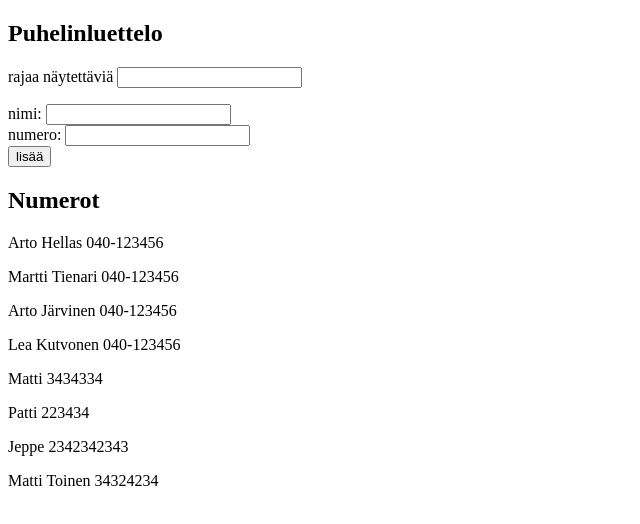
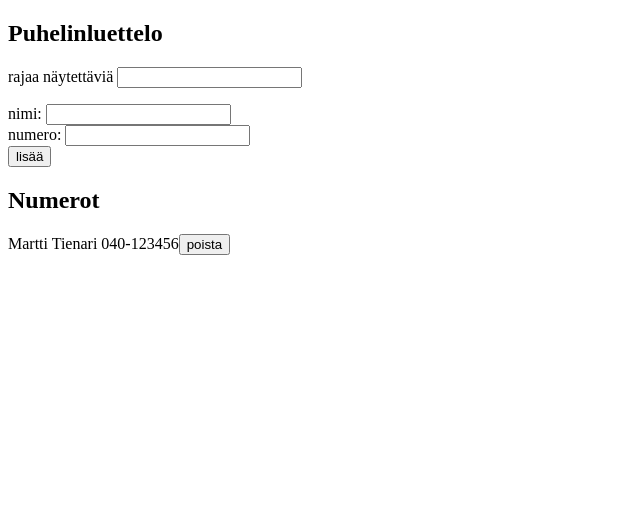
Before and after one commit to MAhoMaha12112017/TestiRepo, a React (Create React App) app: page / in a window 1280 px wide. Shown: the top 524 px of the page, without its empty margins (0-640 px from the left). Built offline with nearby package versions, Linux system fonts and the light colour scheme; data requests are answered from the project's data file.

Commit message:
Persons.js deleted, moved to Person/Add-components.

```diff
--- a/db.json
+++ b/db.json
@@ -1,44 +1,9 @@
 {
   "persons": [
-    {
-      "name": "Arto Hellas",
-      "number": "040-123456",
-      "id": 1
-    },
     {
       "name": "Martti Tienari",
       "number": "040-123456",
       "id": 2
-    },
-    {
-      "name": "Arto Järvinen",
-      "number": "040-123456",
-      "id": 3
-    },
-    {
-      "name": "Lea Kutvonen",
-      "number": "040-123456",
-      "id": 4
-    },
-    {
-      "name": "Matti",
-      "number": "3434334",
-      "id": 5
-    },
-    {
-      "name": "Patti",
-      "number": "223434",
-      "id": 6
-    },
-    {
-      "name": "Jeppe",
-      "number": "2342342343",
-      "id": 7
-    },
-    {
-      "name": "Matti Toinen",
-      "number": "34324234",
-      "id": 8
     }
   ]
 }
--- a/src/App.js
+++ b/src/App.js
@@ -1,8 +1,7 @@
 import React from 'react';
 import AddForm from './components/AddForm';
-import Persons from './components/Persons';
-// import axios from 'axios';
-import personService from './services/persons';
+import Person from './components/Person';
+import personService from './services/persons'; // includes axios
 
 class App extends React.Component {
   constructor(props) {
@@ -70,6 +69,18 @@ class App extends React.Component {
     });
   }
 
+  deletePerson = (e) => {
+    const result = window.confirm(`Poistetaanko ${e.target.value}?`);
+    console.log(e.target.value)
+    if (result) {
+      personService.deletePerson(e.target.value);
+    }
+    const filteredPersons = this.state.persons.filter((person) => person.id !== e.target.value);
+    this.setState({
+      persons: filteredPersons
+    });
+  }
+
   render() {
     return (
       <div>
@@ -83,7 +94,10 @@ class App extends React.Component {
           addPerson={this.addPerson}
         />
         <h2>Numerot</h2>
-        <Persons persons={this.state.persons} filterText={this.state.filterText}/>
+        {this.state.persons
+          .filter((person) => person.name.indexOf(this.state.filterText) !== -1)
+          .map((person) => <Person person={person} key={person.name} deletePerson={this.deletePerson}/>)
+        }
       </div>
     )
   }
--- a/src/components/Person.js
+++ b/src/components/Person.js
@@ -1,5 +1,13 @@
 import React from 'react';
 
-const Person = ({person}) =>  <p key={person.name}>{person.name} {person.number}</p>
+// const Person = ({person, deletePerson}) =>  <p key={person.name}>{person.name} {person.number} <button onClick={deletePerson}>poista</button></p>
+const Person = (props) => (
+  <p key={props.person.name}>
+    {props.person.name} {props.person.number}
+    <button onClick={props.deletePerson} value={props.person.id}>
+      poista
+    </button>
+  </p>
+)
 
 export default Person;
--- a/src/components/Persons.js
+++ /dev/null
@@ -1,15 +0,0 @@
-import React from 'react';
-import Person from './Person';
-
-const Persons = (props) => {
-  return (
-    <div>
-      {props.persons
-        .filter((person) => person.name.indexOf(props.filterText) !== -1)
-        .map((person) => <Person person={person} key={person.name}/>)
-      }
-    </div>
-  );
-}
-
-export default Persons;
--- a/src/services/persons.js
+++ b/src/services/persons.js
@@ -9,8 +9,12 @@ const create = (newObject) => {
   return axios.post(baseUrl, newObject).then((r) => r.data);
 }
 
+const deletePerson = (id) => {
+  return axios.delete(`${baseUrl}/${id}`)
+}
+
 // const update = (id, newObject) => {
 //   return axios.put(`${baseUrl}/${id}`, newObject).then((r) => r.data);
 // }
 
-export default { getAll, create } // update
+export default { getAll, create, deletePerson } // update
```
